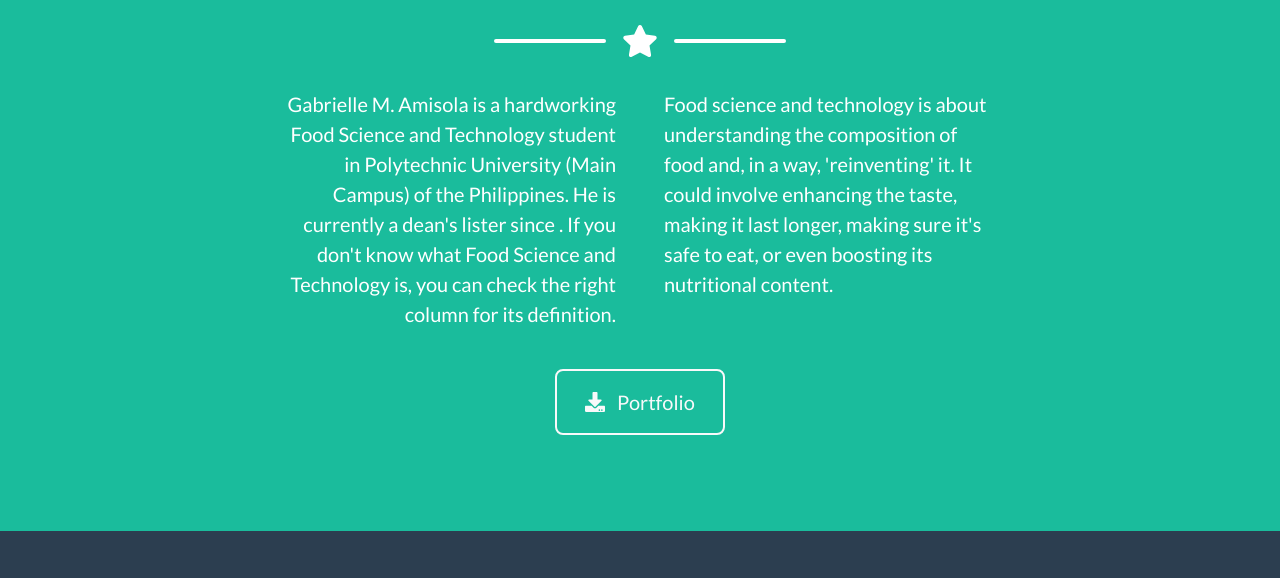
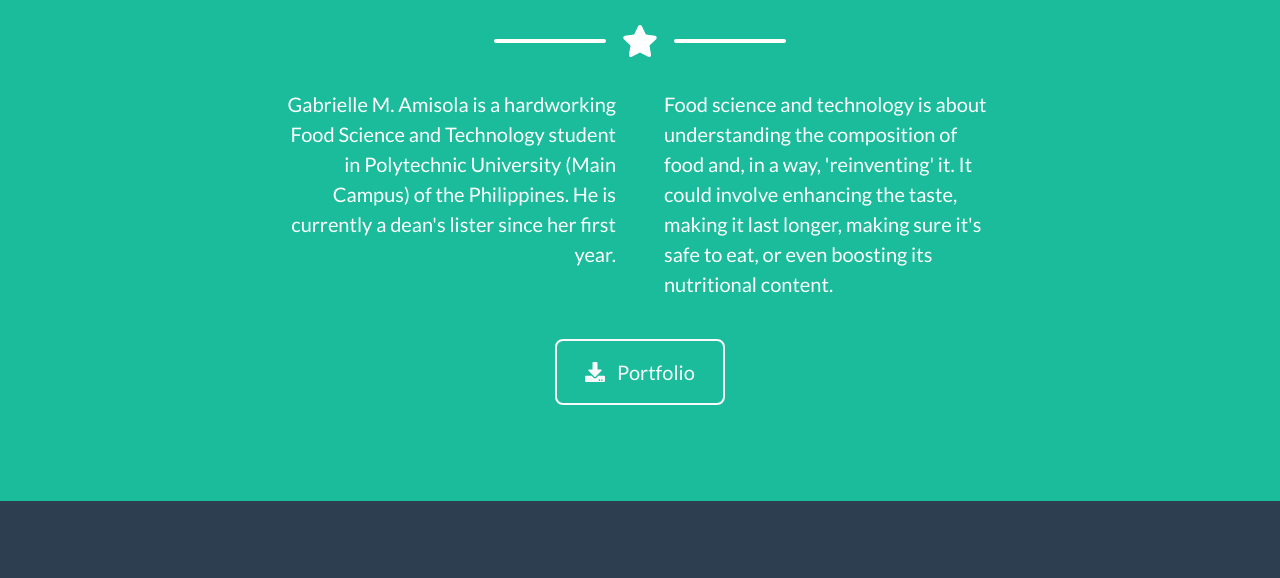
Before and after one commit to SBitancor/Abby, a plain HTML site: page index.html in a window 1280 px wide. Shown: the part 1699-2277 px from the top of the page. Drawn offline with nearby package versions, Linux system fonts and the light colour scheme.

Commit message:
edited pictures (1st batch)

```diff
--- a/index.html
+++ b/index.html
@@ -134,7 +134,7 @@
                 </div>
                 <!-- About Section Content-->
                 <div class="row">
-                    <div class="col-lg-4 ml-auto text-right"><p class="lead">Gabrielle M. Amisola is a hardworking Food Science and Technology student in Polytechnic University (Main Campus) of the Philippines. He is currently a dean's lister since . If you don't know what Food Science and Technology is, you can check the right column for its definition.</p></div>
+                    <div class="col-lg-4 ml-auto text-right"><p class="lead">Gabrielle M. Amisola is a hardworking Food Science and Technology student in Polytechnic University (Main Campus) of the Philippines. He is currently a dean's lister since her first year.</p></div>
                     <div class="col-lg-4 mr-auto"><p class="lead">Food science and technology is about understanding the composition of food and, in a way, 'reinventing' it. It could involve enhancing the taste, making it last longer, making sure it's safe to eat, or even boosting its nutritional content.</p></div>
                 </div>
                 <!-- About Section Button-->
```
Also changed, not shown: assets/img/Abby/2.JPG (added), assets/img/Abby/2018_09_27_18_23_IMG_6513.JPG (deleted), assets/img/Abby/2018_09_27_21_13_IMG_6540.JPG (deleted), assets/img/Abby/2018_09_27_21_14_IMG_6550.JPG (deleted), assets/img/Abby/3.JPG (added), assets/img/Abby/4.JPG (added), assets/img/Abby/5.jpg (added), assets/img/Abby/IMG_7984.jpg (deleted), 4 other files.
